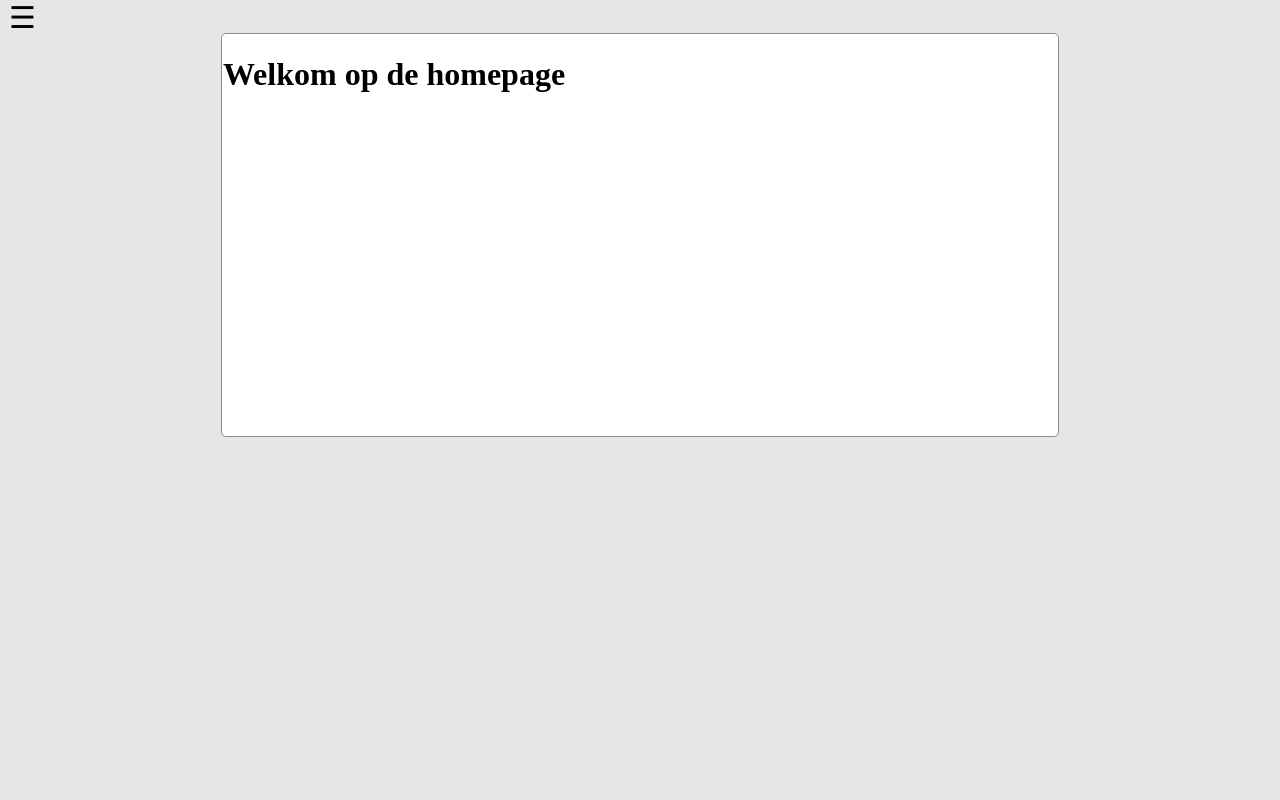
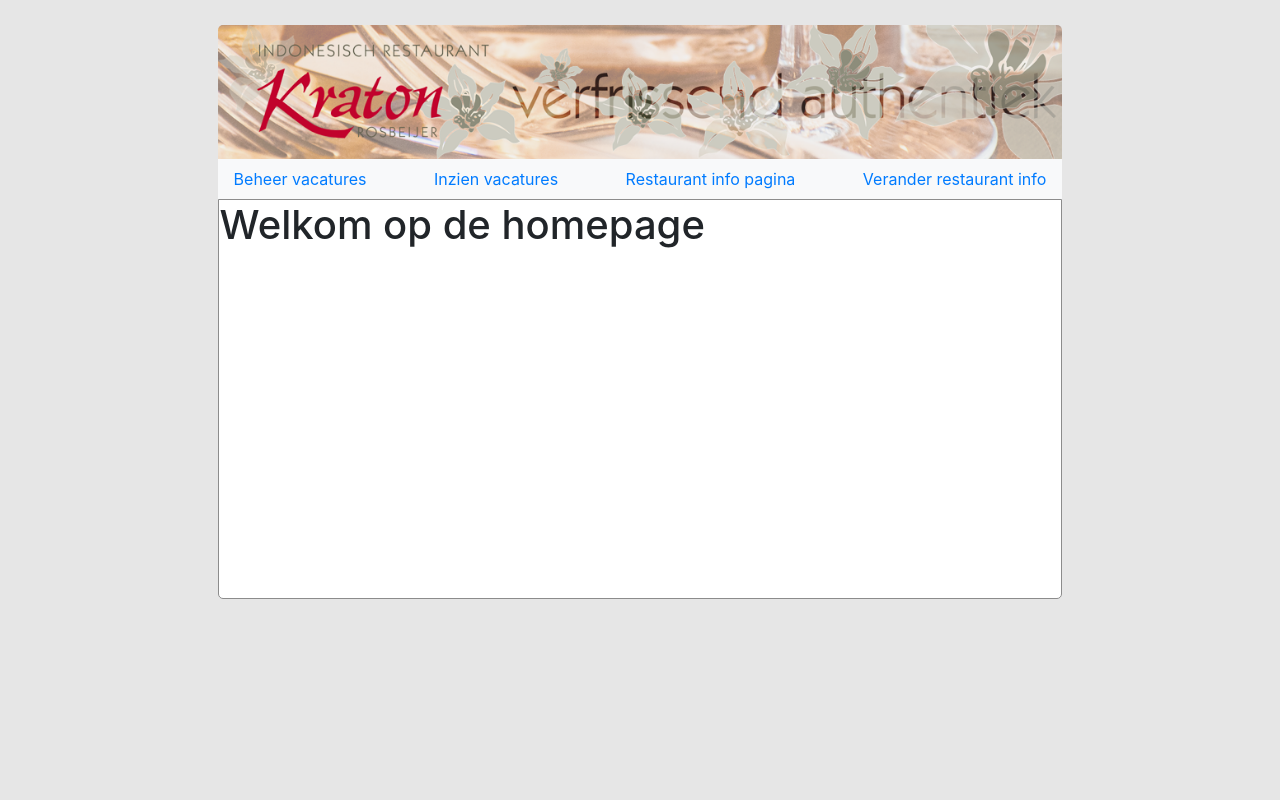
Before and after one commit to ICTM1h3/KratonRosbeijer, a PHP site: page /index.php in a window 1280 px wide. Run offline with PHP 8.4, Linux system fonts and the light colour scheme.

Commit message:
layout changes

```diff
--- a/index.php
+++ b/index.php
@@ -17,6 +17,8 @@
 <!DOCTYPE html>
 <html>
 <head>
+<link rel="stylesheet" href="https://maxcdn.bootstrapcdn.com/bootstrap/4.0.0-beta.2/css/bootstrap.min.css" integrity="sha384-PsH8R72JQ3SOdhVi3uxftmaW6Vc51MKb0q5P2rRUpPvrszuE4W1povHYgTpBfshb" crossorigin="anonymous">
+
 <!-- css files, etc -->
 <title><?php echo htmlentities($pagetitle); ?> </title>
 
@@ -62,14 +64,11 @@
 	}
 
 	.content {
-		top:25px;
 		bottom:25px;
-		position:relative;
 		background-color: #FFFFFF;
-		width: 66%;
-		margin:0 auto;
 		border: 1px solid #8c8c8c;
-		border-radius: 5px;
+		border-bottom-left-radius: 5px;
+		border-bottom-right-radius: 5px;
 		min-height:400px;
 		padding:1px;
 	}
@@ -101,6 +100,23 @@
 		color: #232323;
 		text-decoration:none;
 	}
+
+	.centered {
+		position:relative;
+		top:25px;
+		width:66%;
+		margin: 0 auto;
+	}
+
+	header > img {
+		border-top-left-radius: 5px;
+		border-top-right-radius: 5px;
+		width:100%;
+	}
+
+	.nav {
+
+	}
 </style>
 
 <script>
@@ -112,7 +128,9 @@
 </head>
 
 	<body>
-		<div class="sidebar">
+
+
+		<!-- <div class="sidebar">
 			<div onclick="OpenSidebar(event)" class="nav-icon">
 				&#9776;
 			</div>
@@ -122,8 +140,30 @@
 				<a href="?p=infopage"><span>Restaurant info pagina</span></a>
 				<a href="?p=restaurantedit"><span>Verander restaurant info</span></a>
 			</div>
-		</div>
-		<div class="content">
+		</div> -->
+		<header class="centered">
+			<img src="IMG/Logo.png"/>
+		</header>
+
+
+		<nav class="centered navbar navbar-light bg-light">
+			<a href="?p=admin_managevacancies"><span>Beheer vacatures</span></a>
+			<a href="?p=insight_vacancies"><span>Inzien vacatures</span></a>
+			<a href="?p=infopage"><span>Restaurant info pagina</span></a>
+			<a href="?p=restaurantedit"><span>Verander restaurant info</span></a>
+		</nav>
+
+		<div class="content centered">
+
+
+			<section>
+				<?= $body ?>
+			</section>
+
+			<aside>
+
+			</aside>
+
 		<!-- <ul>
 			<li><a href="?p=admin_managevacancies">Beheer vacatures</a></li>
 			<li><a href="?p=insight_vacancies">Inzien vacatures</a></li>
@@ -132,7 +172,7 @@
 		</ul> -->
 	<?php
 
-	echo $body;
+	// echo $body;
 
 	?>
 	</div>
```
Also changed, not shown: IMG/Logo.png (added).
